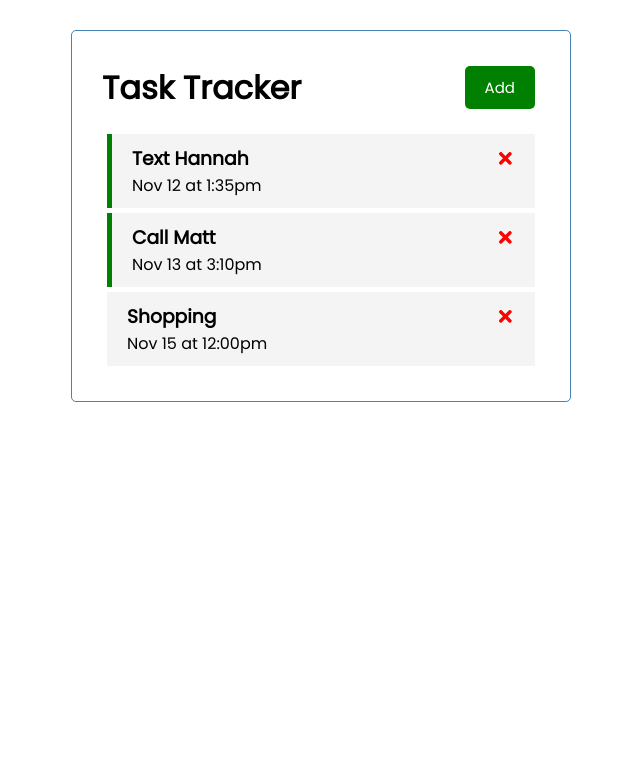
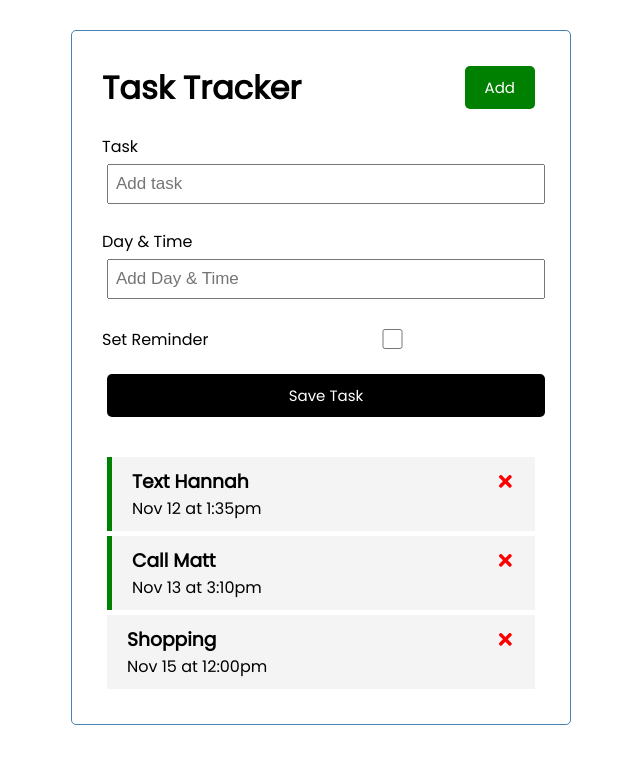
Before and after one commit to IlyaKrapivnoy/task_manager, a React (Create React App) app: page / in a window 1280 px wide. Shown: the top 764 px of the page, without its empty margins (319-959 px from the left). Built offline with nearby package versions, Linux system fonts and the light colour scheme.

Commit message:
add additional classes

```diff
--- a/src/App.js
+++ b/src/App.js
@@ -1,7 +1,7 @@
-import Header from './components/Header'
-import Tasks from './components/Tasks'
-import { useState } from 'react'
-
+import Header from './components/Header';
+import Tasks from './components/Tasks';
+import AddTask from './components/AddTask';
+import { useState } from 'react';
 
 function App() {
     const title = 'Task Tracker';
@@ -43,6 +43,7 @@
     return (
         <div className='container'>
             <Header title={title} />
+            <AddTask />
             {tasks.length > 0 ? (
                 <Tasks
                     tasks={tasks}
--- a/src/components/AddTask.js
+++ b/src/components/AddTask.js
@@ -11,11 +11,11 @@
                 <label>Day & Time</label>
                 <input type='text' placeholder='Add Day & Time'></input>
             </div>
-            <div className='form-control'>
+            <div className='form-control form-control-check'>
                 <label>Set Reminder</label>
                 <input type='checkbox'></input>
             </div>
-            <input type='submit' value='Save Task' />
+            <input type='submit' value='Save Task' className='btn btn-block' />
         </form>
     );
 };
```
